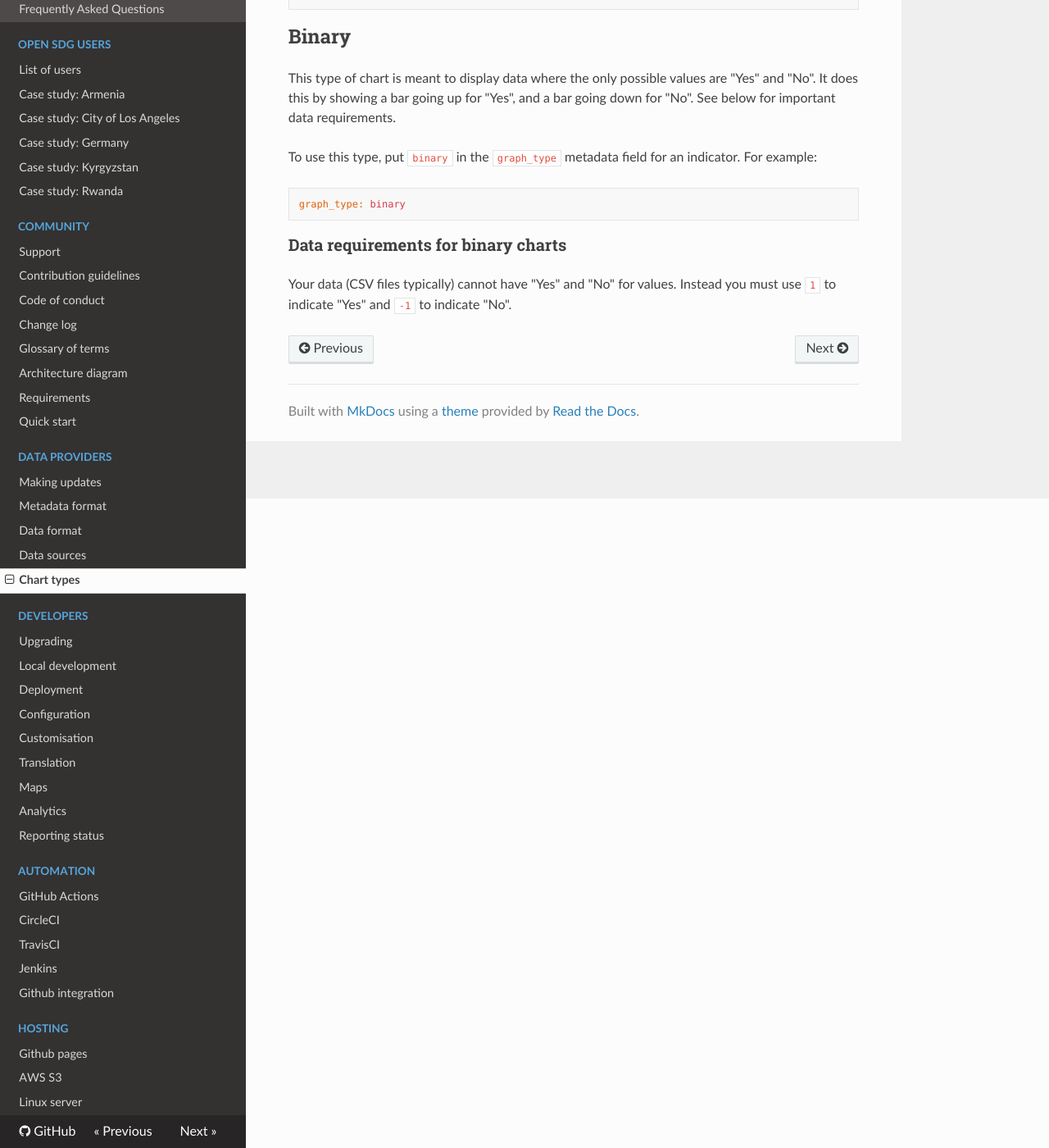
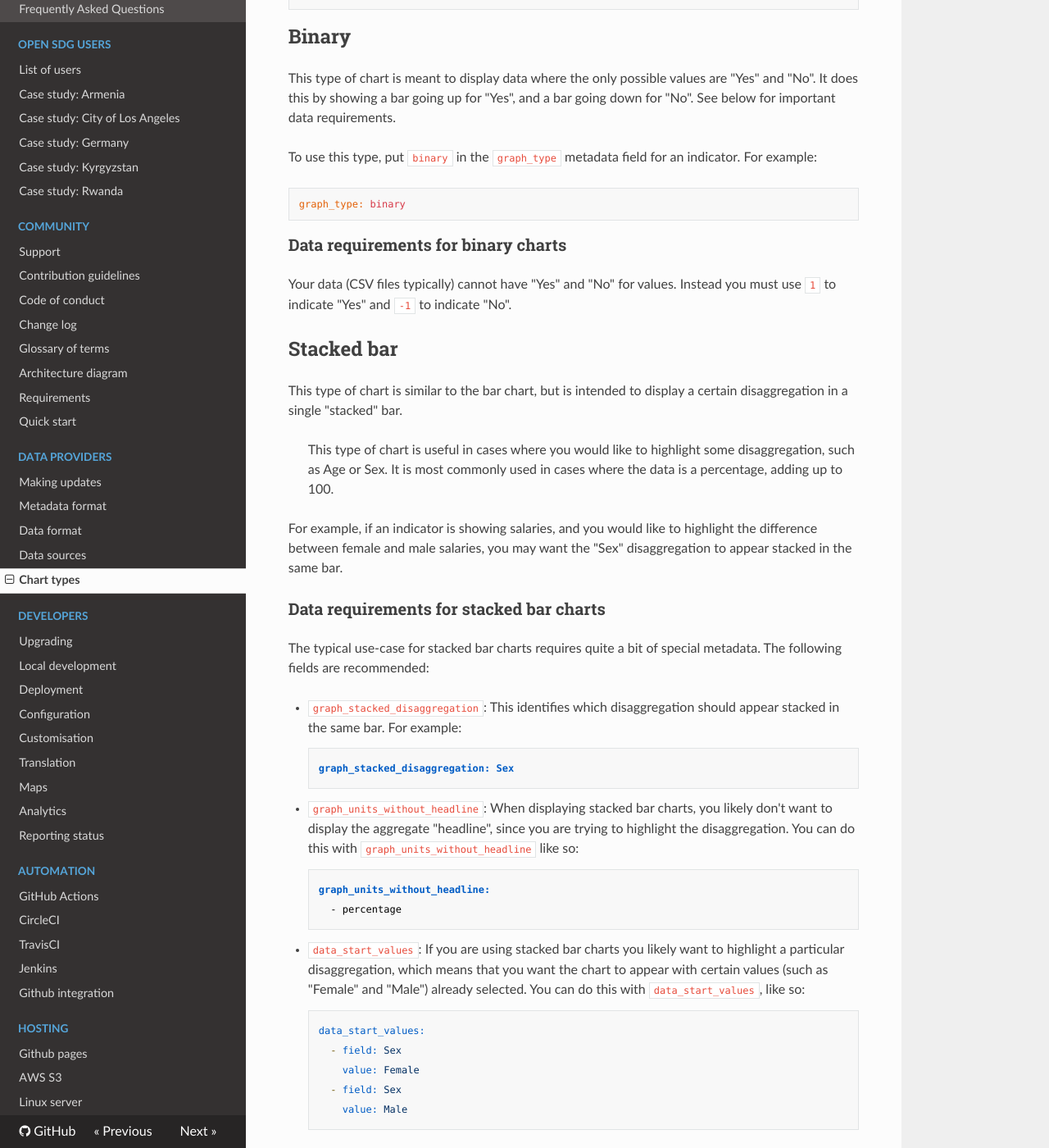
Before and after one commit to open-sdg/open-sdg, an MkDocs documentation site: the page built from docs/charts.md, in a window 1280 px wide and 1400 px high, scrolled down 792 px. Shown: the whole window at 82% size. Built offline with MkDocs 1.6.1, drawn with Linux system fonts in a browser that asks for light colours; nearby versions of some CDN libraries; old or Windows-style settings are respelled for this version of MkDocs.

Commit message:
Documentation of stacked bar charts

```diff
--- a/docs/charts.md
+++ b/docs/charts.md
@@ -40,3 +40,34 @@ graph_type: binary
 ### Data requirements for binary charts
 
 Your data (CSV files typically) cannot have "Yes" and "No" for values. Instead you must use `1` to indicate "Yes" and `-1` to indicate "No".
+
+## Stacked bar
+
+This type of chart is similar to the bar chart, but is intended to display a certain disaggregation in a single "stacked" bar.
+
+> This type of chart is useful in cases where you would like to highlight some
+> disaggregation, such as Age or Sex. It is most commonly used in cases where
+> the data is a percentage, adding up to 100.
+
+For example, if an indicator is showing salaries, and you would like to highlight the difference between female and male salaries, you may want the "Sex" disaggregation to appear stacked in the same bar.
+
+### Data requirements for stacked bar charts
+
+The typical use-case for stacked bar charts requires quite a bit of special metadata. The following fields are recommended:
+
+* `graph_stacked_disaggregation`: This identifies which disaggregation should appear stacked in the same bar. For example:
+
+        graph_stacked_disaggregation: Sex
+
+* `graph_units_without_headline`: When displaying stacked bar charts, you likely don't want to display the aggregate "headline", since you are trying to highlight the disaggregation. You can do this with `graph_units_without_headline` like so:
+
+        graph_units_without_headline:
+          - percentage
+
+* `data_start_values`: If you are using stacked bar charts you likely want to highlight a particular disaggregation, which means that you want the chart to appear with certain values (such as "Female" and "Male") already selected. You can do this with `data_start_values`, like so:
+
+        data_start_values:
+          - field: Sex
+            value: Female
+          - field: Sex
+            value: Male
```
